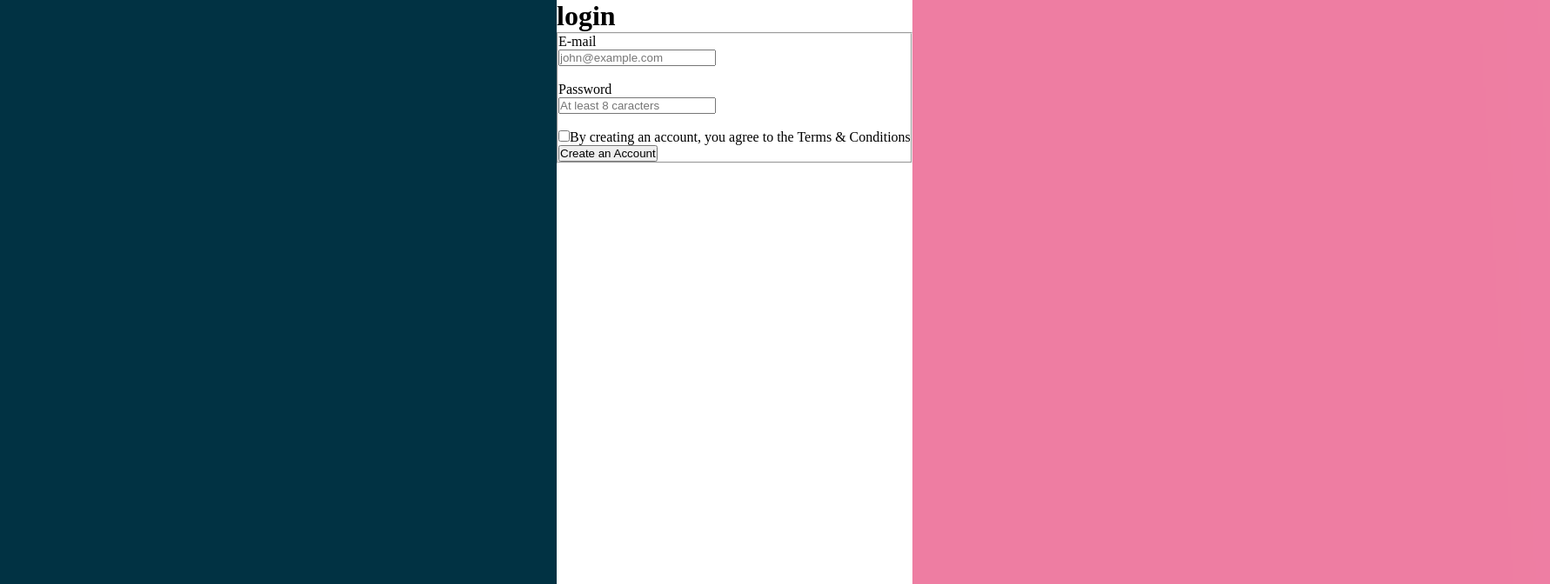
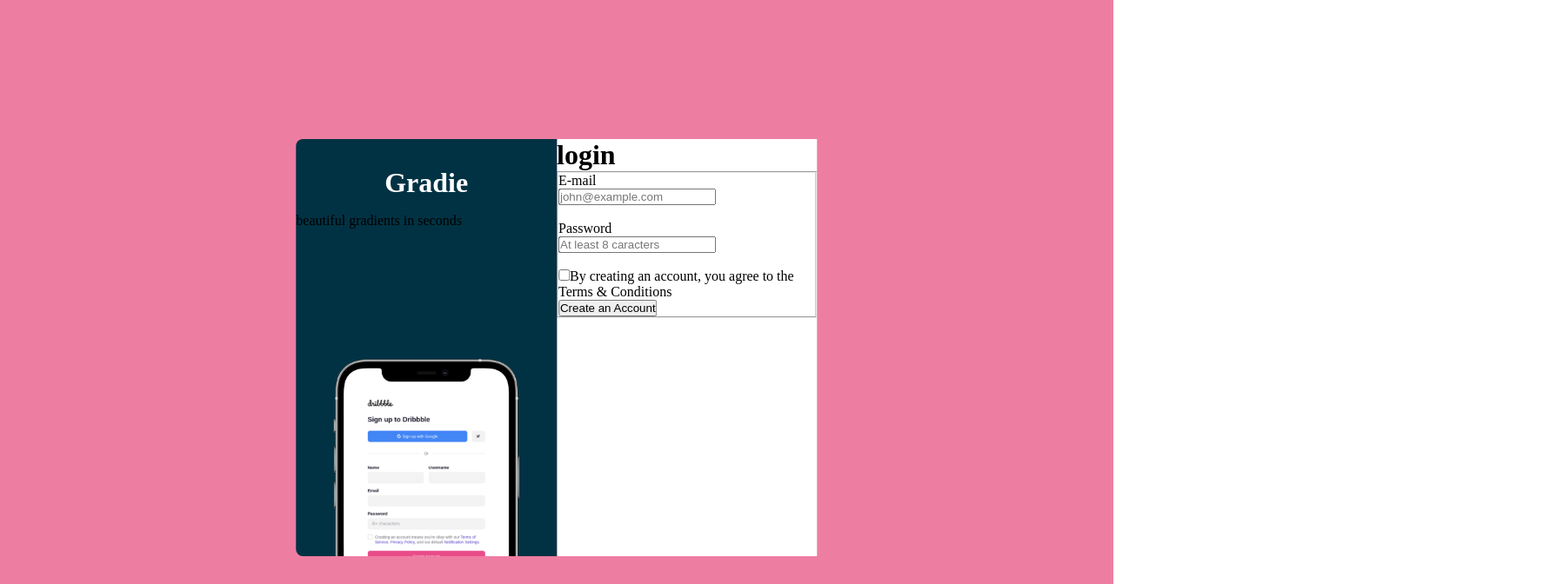
Before and after one commit to MellonFive/codewell-gradie-sign-up-page, a plain HTML site: page index.html in a window 1280 px wide. Shown: the top 672 px of the page at 87% size, 1782 px wide, since content can reach past the window. Drawn offline with Linux system fonts and the light colour scheme.

Commit message:
Dando continuidade ao projeto

```diff
--- a/Assets/style.css
+++ b/Assets/style.css
@@ -5,33 +5,47 @@
 }
 
 body {
+  /* colocar fonte roboto */
   background-image: url(./Background.png);
 }
 
-main{
+main {
   display: flex;
-  position: relative;
+  justify-content: center;
+  position: absolute;
+  top: 50%;
+  left: 50%;
+  transform: translate(-50%, -50%);
 }
 
 .frame-div{
   background-color: #013243;
-  margin: 0;
-  width: 50%;
-  padding: 10px;
+  width: 100%;
+  height: 60vh;
+  border-bottom-left-radius: .5rem;
+  border-top-left-radius: .5rem;
+  position: relative;
 }
 
+.frame-div > h1 {
+  text-align: center;
+  margin: 2rem 0 1rem 0;
+  color: #FFF;
+  text-transform: capitalize;
+}
+
+/* .frame-div > p {
+  PAREI AQUI
+} */
+
 .frame-divimg{
-  /* width: 50%;
-  height: 100%; */
-  margin-right: auto;
+  position: absolute;
+  bottom: 0;
+  right: 0;
+  width: 100%;
 }
 
 .login-slice{
   background-color: white;
+  width: 100%;
 }
-
-.link{
-  border: 10px solid red;
-  width: 500px;
-  display: block;
-}
--- a/index.html
+++ b/index.html
@@ -12,7 +12,9 @@
 
   <main>
       <div class="frame-div">
-      <img class="frame-divimg" src="Assets/iPhone Mockup.png" alt="iphone-frame">
+        <h1>gradie</h1>
+        <p>beautiful gradients in seconds</p>
+        <img class="frame-divimg" src="Assets/iPhone Mockup.png" alt="iphone-frame">
       </div>
 
     <div class="login-slice">
@@ -43,7 +45,5 @@
     </div>
   </main>
 
-<a href="" class="link">RUAN</a>
-
 </body>
 </html>
```
